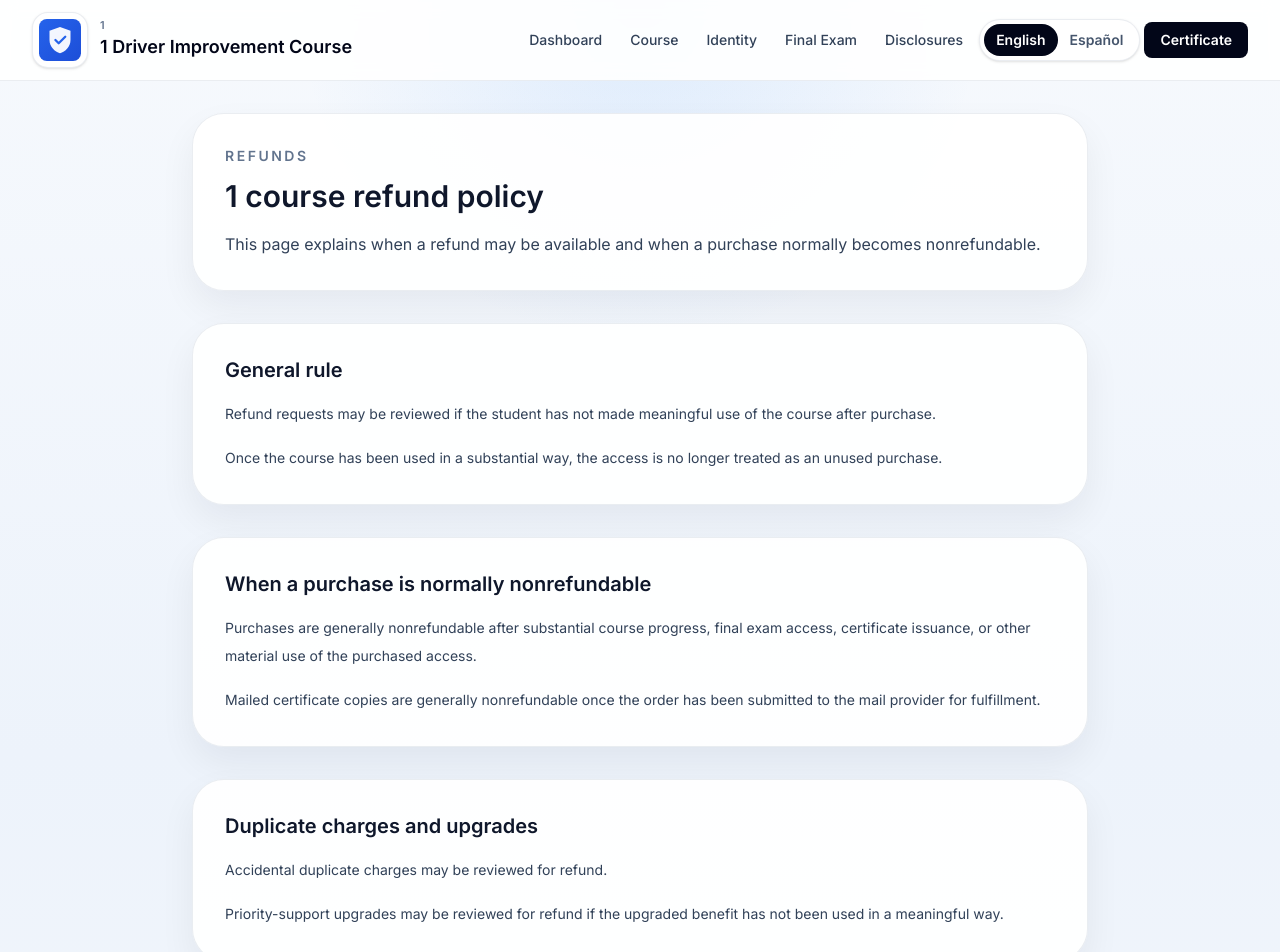
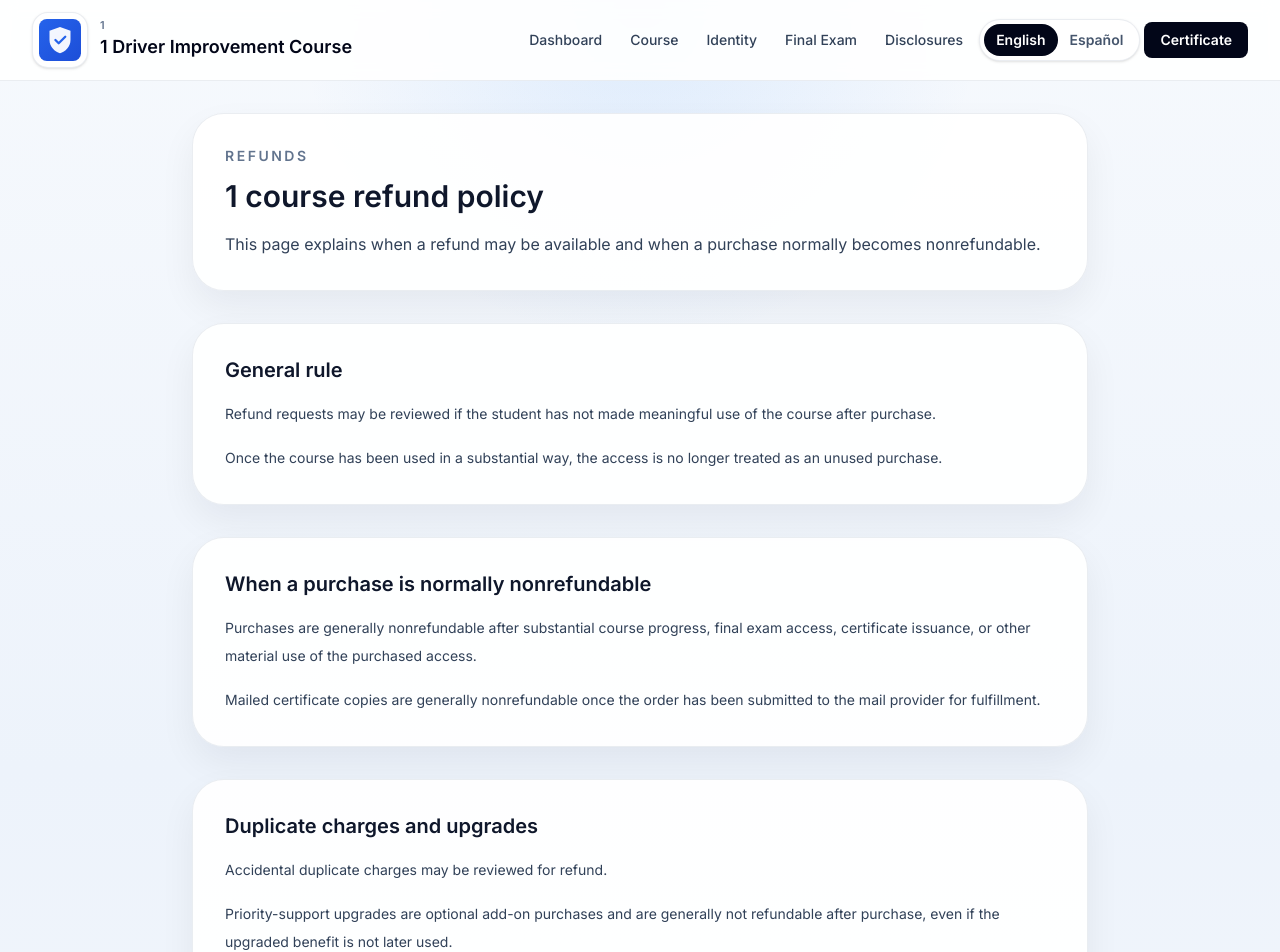
Before and after one commit to ankurfadia-ctrl/driver-course-platform, a Next.js app: page /1/refunds in a window 1280 px wide. Shown: the top 952 px of the page. Built offline with nearby package versions, Linux system fonts and the light colour scheme; no server answers.

Commit message:
Increase priority upgrade price

```diff
--- a/app/[state]/refunds/page.tsx
+++ b/app/[state]/refunds/page.tsx
@@ -34,7 +34,7 @@ export default async function StateRefundsPage({
           sectionThreeBody1:
             "Los cargos duplicados accidentales pueden revisarse para reembolso.",
           sectionThreeBody2:
-            "Las mejoras a soporte prioritario pueden revisarse para reembolso si el beneficio mejorado no ha sido usado de forma significativa.",
+            "Las mejoras a soporte prioritario son compras opcionales adicionales y normalmente no son reembolsables despues de la compra, aunque el beneficio mejorado no llegue a usarse despues.",
           supportTitle: "Solicitar una revision",
           supportBody:
             "Para preguntas sobre reembolsos o para solicitar una revision, empieza con la ",
@@ -59,7 +59,7 @@ export default async function StateRefundsPage({
           sectionThreeBody1:
             "Accidental duplicate charges may be reviewed for refund.",
           sectionThreeBody2:
-            "Priority-support upgrades may be reviewed for refund if the upgraded benefit has not been used in a meaningful way.",
+            "Priority-support upgrades are optional add-on purchases and are generally not refundable after purchase, even if the upgraded benefit is not later used.",
           supportTitle: "Request a review",
           supportBody:
             "For refund questions or to request a review, start with the ",
--- a/lib/payment/plans.ts
+++ b/lib/payment/plans.ts
@@ -60,7 +60,7 @@ const COURSE_PLANS: CoursePlan[] = [
     planCode: "va-priority-upgrade",
     planKind: "support-upgrade",
     displayName: "Priority Support Upgrade",
-    priceCents: 500,
+    priceCents: 999,
     currency: "usd",
     supportTier: "priority",
     includesCertificate: false,
```
